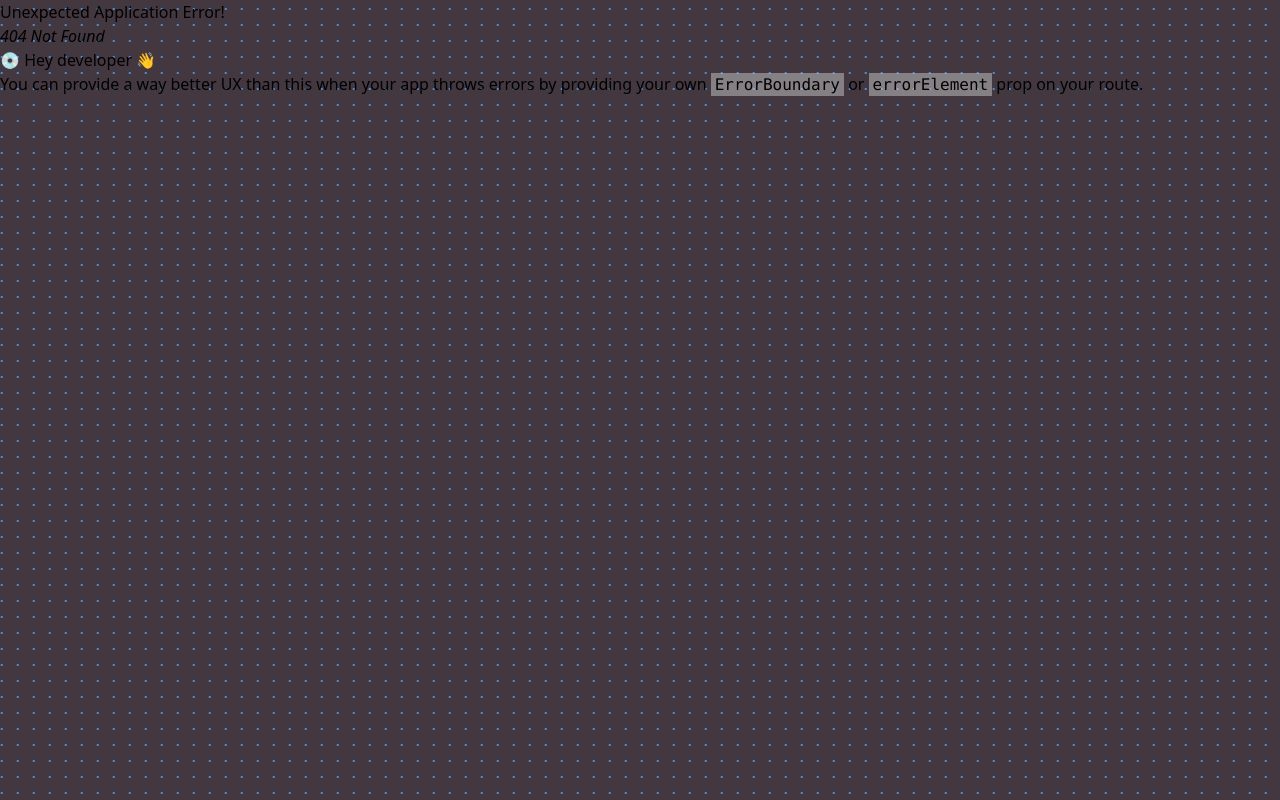
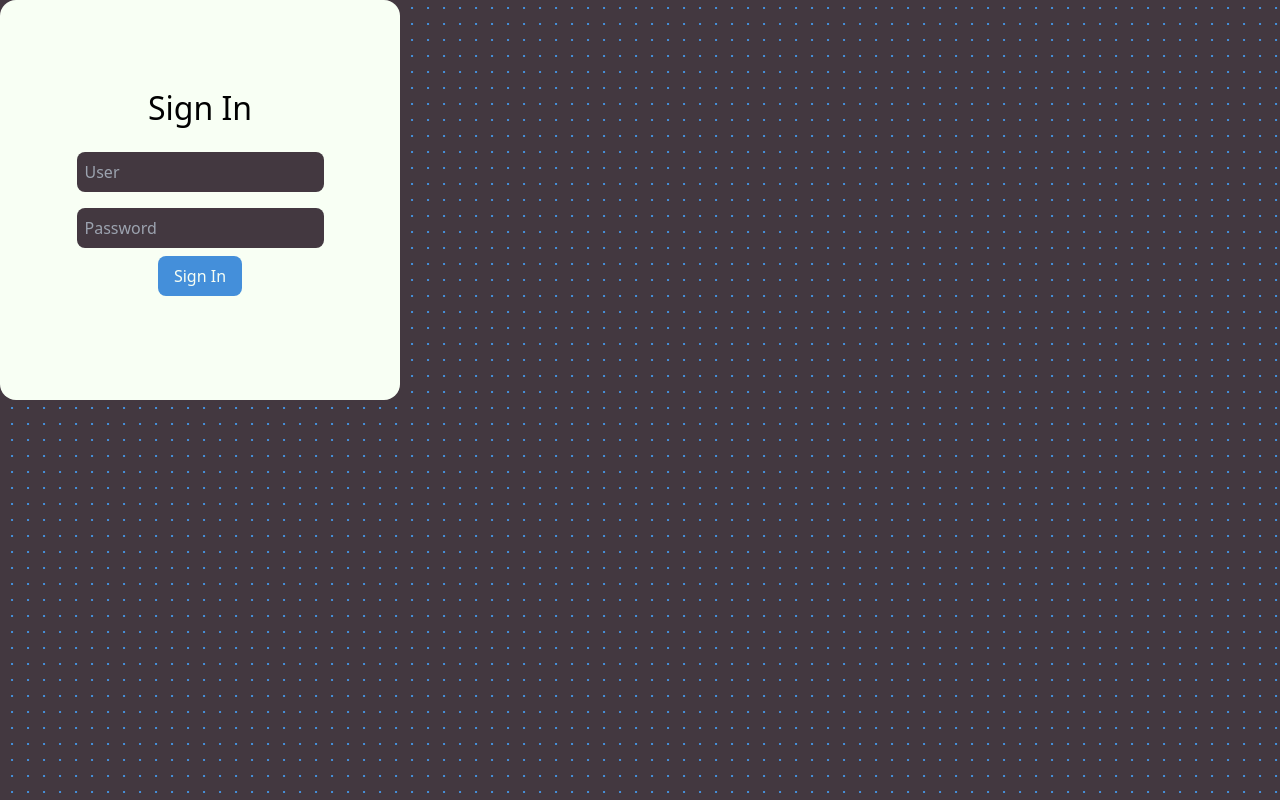
Before and after one commit to brendonluu/Powerlifting-App, a React (Vite) app in the folder client/: page /signin in a window 1280 px wide. Before the commit this address had no page. Built offline with nearby package versions, Linux system fonts and the light colour scheme.

Commit message:
made login page

```diff
--- a/client/src/components/NavBar.jsx
+++ b/client/src/components/NavBar.jsx
@@ -17,7 +17,7 @@ function NavBar() {
                loggedIn
                   ? <User />
                   :
-                  <Link to="/login">
+                  <Link to="/signin">
                      <button className="logIn">
                         Sign In
                      </button>
--- a/client/src/router.jsx
+++ b/client/src/router.jsx
@@ -1,9 +1,10 @@
 import {createBrowserRouter} from 'react-router-dom'
 import App from './App'
+import SignIn from './routes/SignIn'
 
 export const router = createBrowserRouter([
   {path: "/", element: <App/>},
   {path: "/test", element: <div>Test</div>},
   {path: "/profile", element: <div>Profile</div>},
-  {path: "/login", element: <div>Log In</div>}
+  {path: "/signin", element: <SignIn/>}
 ])
--- /dev/null
+++ b/client/src/routes/SignIn.css
@@ -0,0 +1,44 @@
+.SignInContainer {
+  background-color: var(--white);
+  height: 50vh;
+  width: 50vh;
+  border-radius: 1rem;
+  display: flex;
+  flex-direction: column;
+  align-items: center;
+  justify-content: center;
+}
+
+.SignInTitle {
+  font-size: xx-large;
+}
+
+.LogInForm {
+  display: flex;
+  flex-direction: column;
+  justify-content: center;
+  align-items: center;
+  padding: 1rem;
+}
+
+.LogInField {
+  background-color: var(--secondary);
+  padding: 0.5rem;
+  margin: 0.5rem;
+  border-radius: 0.5rem;
+  color: var(--tertiary);
+}
+
+.SignInButton {
+  background-color: var(--tertiary);
+  padding: 0.5rem 1rem;
+  border-radius: 0.5rem;
+  color: var(--white);
+  transition: 0.25s;
+}
+
+.SignInButton:hover {
+  transform: scale(1.1);
+  margin: 0.05rem 0.05rem -0.1rem 0.05rem ;
+  cursor: pointer;
+}
--- /dev/null
+++ b/client/src/routes/SignIn.jsx
@@ -0,0 +1,19 @@
+import './SignIn.css'
+import React from 'react'
+
+function SignIn() {
+  return (
+    <div className="flex justify-center items-center min-h-screen">
+      <div className="SignInContainer">
+        <span className="SignInTitle">Sign In</span>
+        <form className='LogInForm' action={console.log("submit")} method='POST'>
+          <input className='LogInField' name="username" type='text' placeholder='User'/>
+          <input className='LogInField' name="password" type='password' placeholder='Password'/>
+          <button className="SignInButton" type='button'>Sign In</button>
+        </form>
+      </div>
+    </div>
+  )
+}
+
+export default SignIn
```
